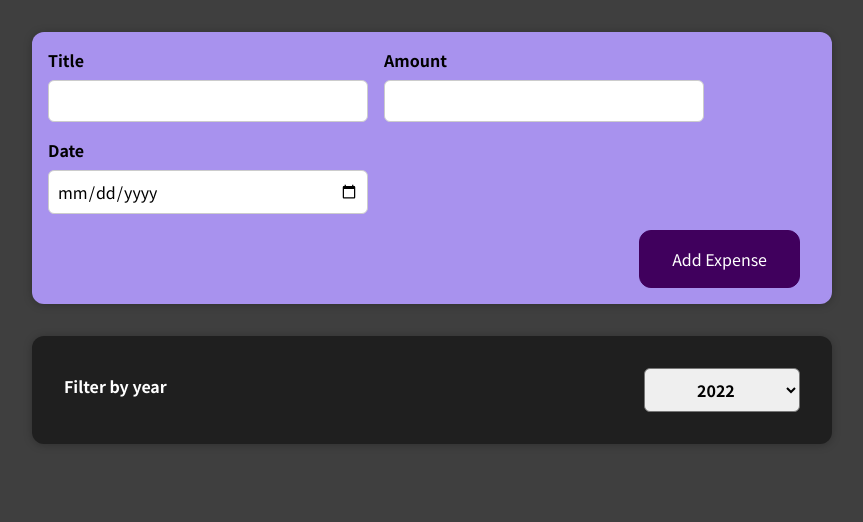
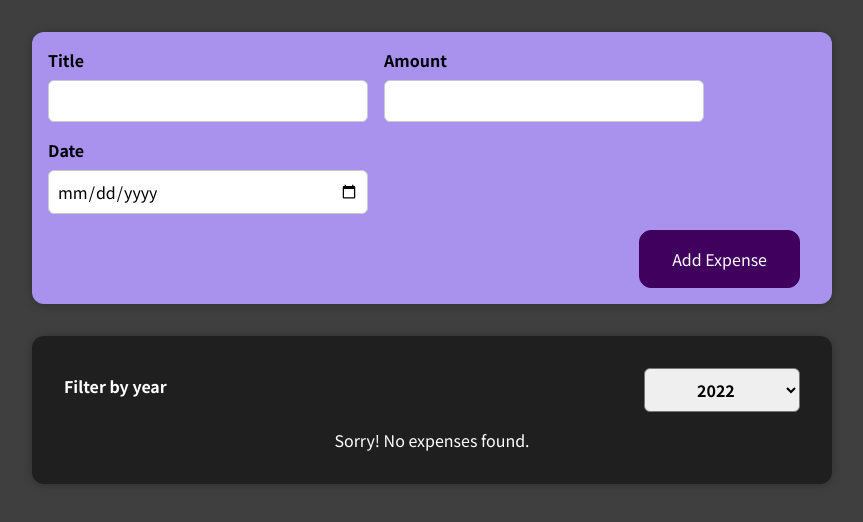
Before and after one commit to abhinavoo7/ExpenseTracker, a React (Create React App) app: page / in a window 1280 px wide. Shown: the top 522 px of the page, without its empty margins (208-1071 px from the left). Built offline with nearby package versions, Linux system fonts and the light colour scheme.

Commit message:
output conditional content

```diff
--- a/src/components/Expenses/Expenses.css
+++ b/src/components/Expenses/Expenses.css
@@ -5,3 +5,7 @@
   width: 50rem;
   max-width: 95%;
 }
+
+.noExpense {
+  color: white;
+}
--- a/src/components/Expenses/Expenses.tsx
+++ b/src/components/Expenses/Expenses.tsx
@@ -2,7 +2,7 @@ import ExpenseItem from './ExpenseItem'
 import './Expenses.css'
 import Card from '../UI/Card'
 import ExpenseFilter from './ExpenseFilter'
-import { JSXElementConstructor, ReactElement, useState } from 'react'
+import { useState } from 'react'
 
 interface Items {
   id?: string
@@ -39,7 +39,10 @@ function Expenses(props: Props) {
           onChangeFilter={filterChangeHandler}
         />
         <div>
-          {filteredExpenses.map((expense: Items) => {
+          {filteredExpenses.length === 0 ? (
+            <p className="noExpense">Sorry! No expenses found.</p>
+          ) : (
+            filteredExpenses.map((expense: Items) => {
               return (
                 <ExpenseItem
                   key={expense.id}
@@ -48,8 +51,10 @@ function Expenses(props: Props) {
                   date={expense.date!}
                 />
               )
-          })}
+            })
+          )}
         </div>
+        <div></div>
       </Card>
     </div>
   )
```
Lines whose indentation alone changed are shown as unchanged.
